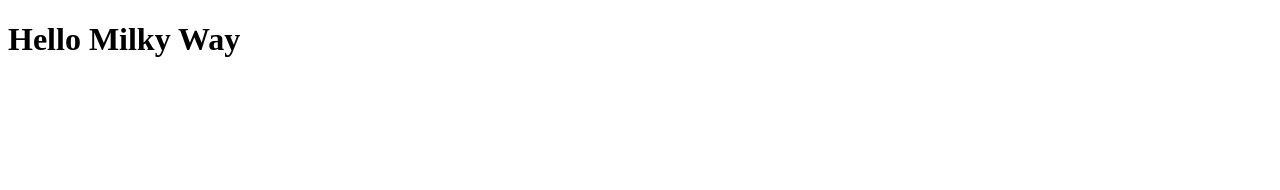
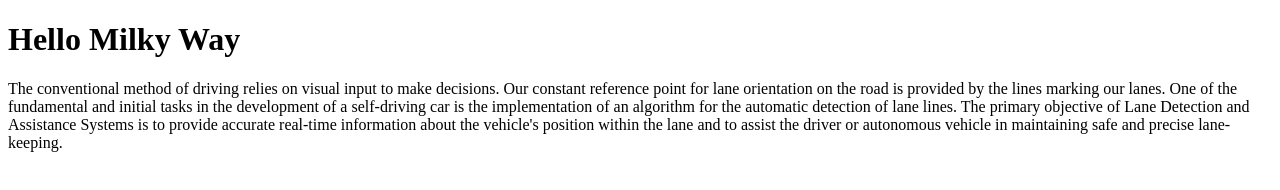
Before and after one commit to SaikiranReddy722/sampleWebApp, a plain HTML site: page index.html in a window 1280 px wide. Drawn offline with Linux system fonts and the light colour scheme.

Commit message:
Update index.html

```diff
--- a/index.html
+++ b/index.html
@@ -7,5 +7,14 @@
 </head>
 <body>
     <h1>Hello Milky Way</h1>
+    <p>
+        The conventional method of driving relies on visual input to make decisions.
+        Our constant reference point for lane orientation on the road is provided by the
+        lines marking our lanes. One of the fundamental and initial tasks in the development
+        of a self-driving car is the implementation of an algorithm for the automatic
+        detection of lane lines.  The primary objective of Lane Detection and Assistance Systems
+        is to provide accurate real-time information about the vehicle's position within the lane
+        and to assist the driver or autonomous vehicle in maintaining safe and precise lane-keeping.
+       </p>
 </body>
 </html>
```
